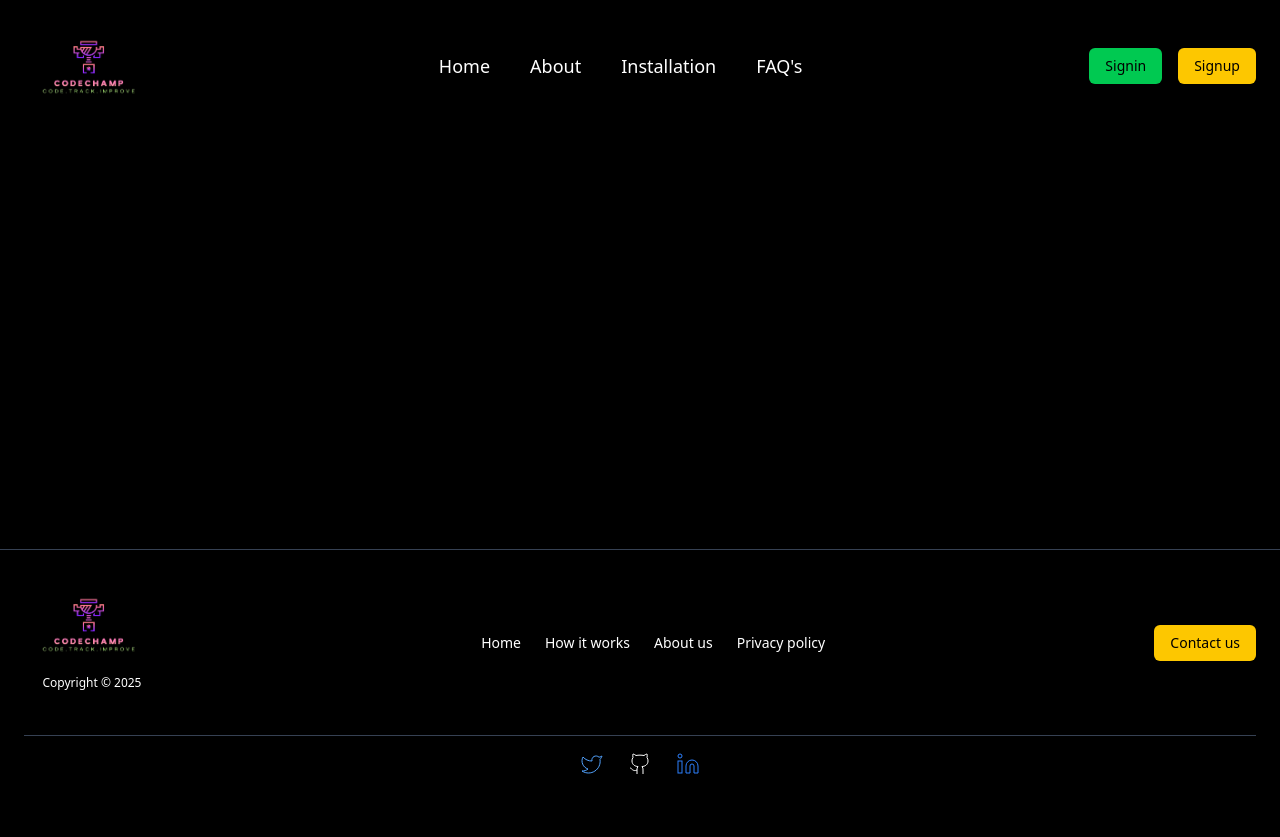
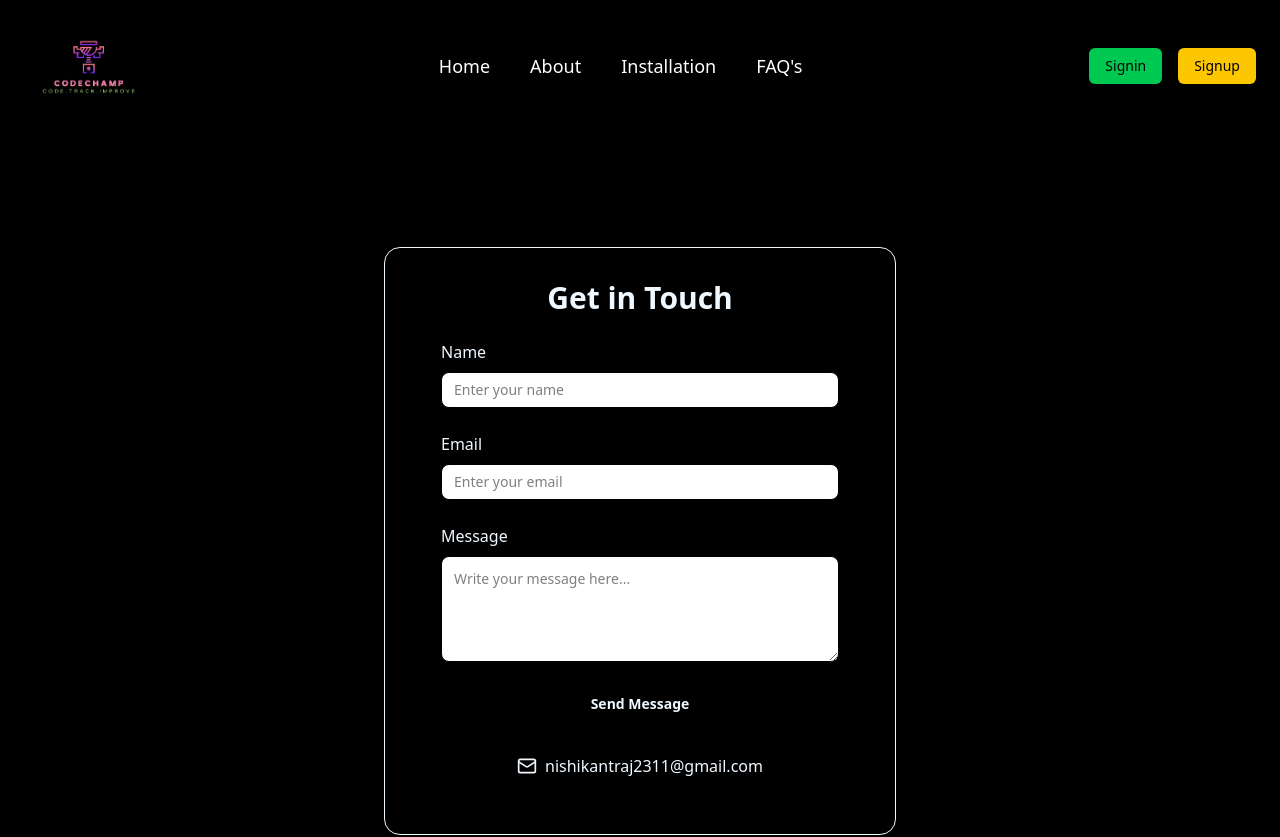
Before and after one commit to nishikantraj/CodeTrackFrontend, a React (Vite) app: page /contact in a window 1280 px wide. Shown: the top 837 px of the page. Before the commit the page ends 800 px from the top, so only its background shows below. Built offline with nearby package versions, Linux system fonts and the light colour scheme.

Commit message:
Contact us page added

```diff
--- a/src/App.tsx
+++ b/src/App.tsx
@@ -7,6 +7,7 @@ import Installation from "./pages/Installation"
 import FAQ from "./pages/FAQ"
 import SigninForm from "./pages/SigninForm"
 import SignupForm from "./pages/SignupForm"
+import Contact from "./pages/Contact"
 
 function App() {
 
@@ -20,6 +21,7 @@ function App() {
           <Route path="/faq" element={<FAQ/>}/>
           <Route path="/signin" element={<SigninForm/>}/>
           <Route path="/signup" element={<SignupForm/>}/>
+          <Route path="/contact" element={<Contact/>}/>
         </Routes>
       </Layout>
     </div>
--- a/src/components/Footer.tsx
+++ b/src/components/Footer.tsx
@@ -1,3 +1,4 @@
+import { NavLink } from 'react-router-dom';
 import logo from '../assets/image/codechamp.png'
 import { Button } from "./ui/Button"
 
@@ -18,7 +19,9 @@ const Footer = () => {
             <span className="hover:text-green-300 cursor-pointer">Privacy policy</span>
           </div>
 
-          <Button className="bg-yellow-400 text-black hover:bg-yellow-500 mt-4 md:mt-0">Contact us</Button>
+          <NavLink to={"/contact"}>
+            <Button className="bg-yellow-400 text-black hover:bg-yellow-500 cursor-pointer mt-4 md:mt-0">Contact us</Button>
+          </NavLink>
         </div>
 
         <div className="border-t border-gray-700 mt-6 pt-4 flex justify-center gap-6">
--- /dev/null
+++ b/src/components/ui/Textarea.tsx
@@ -0,0 +1,22 @@
+import * as React from "react"
+
+import { cn } from "@/lib/utils"
+
+const Textarea = React.forwardRef<
+  HTMLTextAreaElement,
+  React.ComponentProps<"textarea">
+>(({ className, ...props }, ref) => {
+  return (
+    <textarea
+      className={cn(
+        "flex min-h-[60px] w-full rounded-md border border-input bg-transparent px-3 py-2 text-base shadow-sm placeholder:text-muted-foreground focus-visible:outline-none focus-visible:ring-1 focus-visible:ring-ring disabled:cursor-not-allowed disabled:opacity-50 md:text-sm",
+        className
+      )}
+      ref={ref}
+      {...props}
+    />
+  )
+})
+Textarea.displayName = "Textarea"
+
+export { Textarea }
--- /dev/null
+++ b/src/pages/Contact.tsx
@@ -0,0 +1,101 @@
+import { useState } from "react";
+import { Card, CardContent } from "@/components/ui/Card";
+import { Button } from "@/components/ui/Button";
+import { Input } from "@/components/ui/Input";
+import { Textarea } from "@/components/ui/Textarea";
+import { Mail, } from "lucide-react";
+import { toast } from "react-hot-toast";
+
+export default function Contact() {
+  const [formData, setFormData] = useState({ name: "", email: "", message: "" });
+  const [loading, setLoading] = useState(false);
+
+  const handleChange = (e: React.ChangeEvent<HTMLInputElement | HTMLTextAreaElement>) => {
+    setFormData({ ...formData, [e.target.name]: e.target.value });
+  };
+
+  const handleSubmit = async (event: React.FormEvent<HTMLFormElement>) => {
+    event.preventDefault();
+    setLoading(true);
+    const formDataObject = new FormData(event.currentTarget);
+
+    formDataObject.append("access_key", "2758c26b-f6db-4c65-9f6d-462cf6f8a188");
+
+    const object = Object.fromEntries(formDataObject.entries());
+    const json = JSON.stringify(object);
+
+    const res = await fetch("https://api.web3forms.com/submit", {
+      method: "POST",
+      headers: {
+        "Content-Type": "application/json",
+        Accept: "application/json"
+      },
+      body: json
+    }).then((res) => res.json());
+
+    setLoading(false);
+
+    if (res.success) {
+      toast.success("Message sent successfully!");
+      setFormData({ name: "", email: "", message: "" });
+    } else {
+      toast.error("Failed to send message. Please try again.");
+    }
+  };
+
+  return (
+    <div className="flex flex-col items-center justify-center min-h-screen bg-dark-green p-6">
+      <Card className="w-full max-w-lg p-8 bg-mint-green shadow-xl rounded-2xl border border-soft-yellow">
+        <CardContent>
+          <h2 className="text-3xl font-bold text-dark-green text-center mb-6">Get in Touch</h2>
+          <form onSubmit={handleSubmit} className="space-y-6">
+            <div>
+              <label className="block text-dark-green font-medium mb-2">Name</label>
+              <Input
+                type="text"
+                name="name"
+                required
+                placeholder="Enter your name"
+                value={formData.name}
+                onChange={handleChange}
+                className="w-full p-3 text-black rounded-lg border border-soft-yellow bg-white focus:ring-2 focus:ring-yellow-500"
+              />
+            </div>
+            <div>
+              <label className="block text-dark-green font-medium mb-2">Email</label>
+              <Input
+                type="email"
+                name="email"
+                required
+                placeholder="Enter your email"
+                value={formData.email}
+                onChange={handleChange}
+                className="w-full p-3 text-black rounded-lg border border-soft-yellow bg-white focus:ring-2 focus:ring-yellow-500"
+              />
+            </div>
+            <div>
+              <label className="block text-dark-green font-medium mb-2">Message</label>
+              <Textarea
+                name="message"
+                required
+                placeholder="Write your message here..."
+                value={formData.message}
+                onChange={handleChange}
+                className="w-full p-3 text-black rounded-lg border border-soft-yellow bg-white focus:ring-2 focus:ring-yellow-500"
+                rows={4}
+              />
+            </div>
+            <Button type="submit" className="w-full p-3 bg-soft-yellow cursor-pointer text-dark-green font-semibold rounded-lg hover:bg-yellow-400 transition-all" disabled={loading}>
+              {loading ? "Sending..." : "Send Message"}
+            </Button>
+          </form>
+          <div className="mt-8 text-center space-y-3">
+            <p className="flex items-center justify-center text-dark-green space-x-2">
+              <Mail className="w-5 h-5" /> <span>nishikantraj2311@gmail.com</span>
+            </p>
+          </div>
+        </CardContent>
+      </Card>
+    </div>
+  );
+}
```
